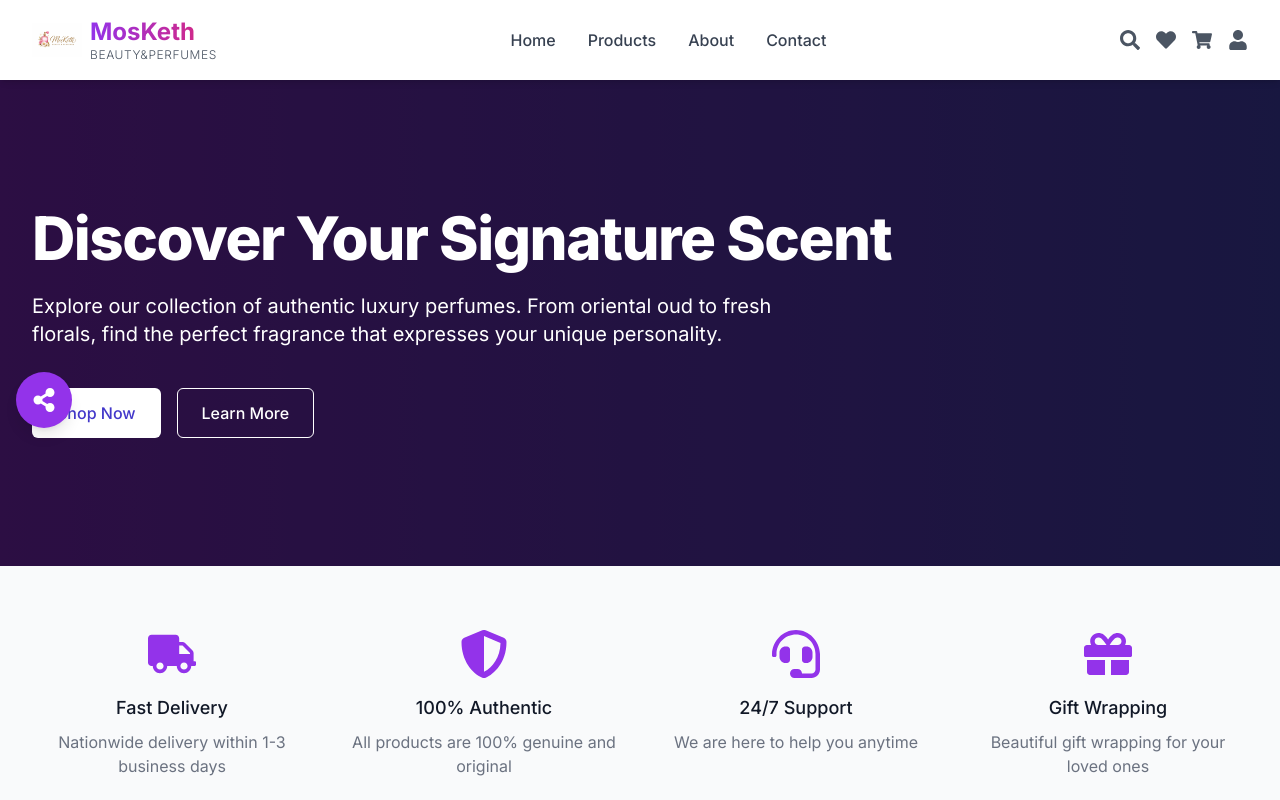
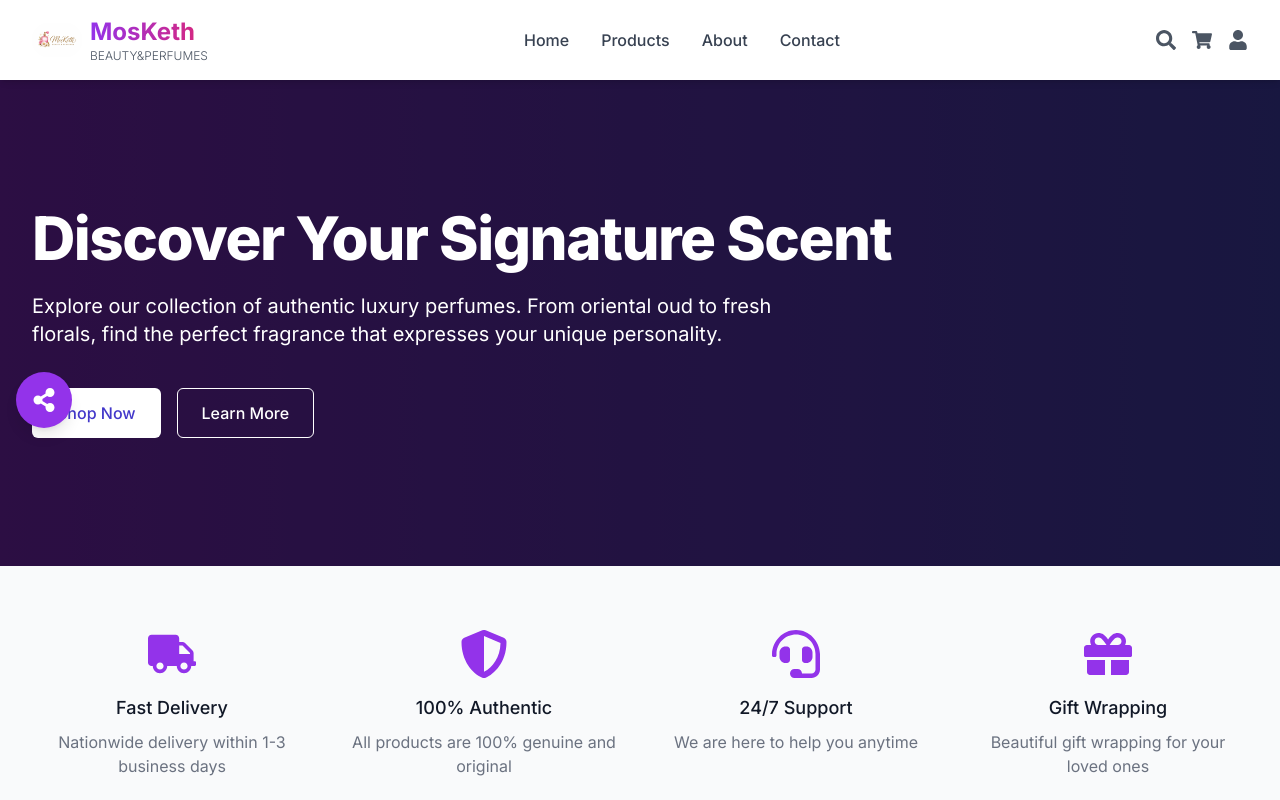
Before and after one commit to NICHOLASKARANI/mosketh-ecommerce, a Next.js app in the folder apps/frontend/: page / in a window 1280 px wide. Shown: the top 800 px of the page. Built offline with nearby package versions, Linux system fonts and the light colour scheme.

Commit message:
Fix logo display in header

```diff
--- a/apps/frontend/components/layout/Header.js
+++ b/apps/frontend/components/layout/Header.js
@@ -1,21 +1,28 @@
 'use client';
 
-import React, { useState } from 'react';
+import React, { useState, useEffect } from 'react';
 import Link from 'next/link';
 import Image from 'next/image';
 import { FaShoppingCart, FaHeart, FaUser, FaSearch, FaBars, FaTimes } from 'react-icons/fa';
-import { useCartStore } from '@/store/cartStore';
-import { useWishlistStore } from '@/store/wishlistStore';
+import { cartDB } from '@/lib/cartDB';
 
 export default function Header() {
   const [isMenuOpen, setIsMenuOpen] = useState(false);
   const [isSearchOpen, setIsSearchOpen] = useState(false);
   const [searchQuery, setSearchQuery] = useState('');
-  const cartItems = useCartStore((state) => state.items);
-  const wishlistItems = useWishlistStore((state) => state.items);
+  const [cartCount, setCartCount] = useState(0);
+  const [logoError, setLogoError] = useState(false);
 
-  const cartCount = cartItems?.reduce((total, item) => total + (item.quantity || 1), 0) || 0;
-  const wishlistCount = wishlistItems?.length || 0;
+  useEffect(() => {
+    setCartCount(cartDB.getTotalItems());
+
+    const handleCartUpdate = () => {
+      setCartCount(cartDB.getTotalItems());
+    };
+
+    window.addEventListener('cartUpdated', handleCartUpdate);
+    return () => window.removeEventListener('cartUpdated', handleCartUpdate);
+  }, []);
 
   const handleSearch = (e) => {
     e.preventDefault();
@@ -28,25 +35,30 @@ export default function Header() {
     <header className="bg-white shadow-md sticky top-0 z-40">
       <div className="max-w-7xl mx-auto px-4 sm:px-6 lg:px-8">
         <div className="flex justify-between items-center h-20">
-          {/* Logo with Image */}
+          {/* Logo */}
           <Link href="/" className="flex items-center space-x-2">
-            <Image
-              src="/logo.png"  // If saved in public folder
-              // OR use direct URL: src="https://i.ibb.co/your-image/logo.png"
-              alt="Mosketh Perfumes & Beauty"
-              width={50}
-              height={50}
-              className="object-contain"
-            />
+            {!logoError ? (
+              <Image
+                src="/logo.png"
+                alt="Mosketh Perfumes & Beauty"
+                width={50}
+                height={50}
+                className="object-contain rounded-full"
+                onError={() => setLogoError(true)}
+              />
+            ) : (
+              <div className="w-[50px] h-[50px] bg-gradient-to-r from-purple-600 to-pink-600 rounded-full flex items-center justify-center text-white font-bold text-xl">
+                M
+              </div>
+            )}
             <div className="flex flex-col">
-              <span className="text-2xl font-bold bg-gradient-to-r from-purple-600 to-pink-600 text-transparent bg-clip-text leading-tight">
+              <span className="text-2xl font-bold bg-gradient-to-r from-purple-600 to-pink-600 text-transparent bg-clip-text">
                 MosKeth
               </span>
-              <span className="text-xs text-gray-600 font-light tracking-wider">BEAUTY&PERFUMES</span>
+              <span className="text-xs text-gray-600 font-light">BEAUTY&PERFUMES</span>
             </div>
           </Link>
 
-          {/* Rest of the header remains the same... */}
           {/* Desktop Navigation */}
           <nav className="hidden md:flex space-x-8">
             <Link href="/" className="text-gray-700 hover:text-purple-600 transition font-medium">
@@ -71,15 +83,6 @@ export default function Header() {
             >
               <FaSearch size={20} />
             </button>
-
-            <Link href="/wishlist" className="text-gray-600 hover:text-purple-600 transition relative">
-              <FaHeart size={20} />
-              {wishlistCount > 0 && (
-                <span className="absolute -top-2 -right-2 bg-red-500 text-white text-xs w-5 h-5 rounded-full flex items-center justify-center">
-                  {wishlistCount}
-                </span>
-              )}
-            </Link>
 
             <Link href="/cart" className="text-gray-600 hover:text-purple-600 transition relative">
               <FaShoppingCart size={20} />
```
